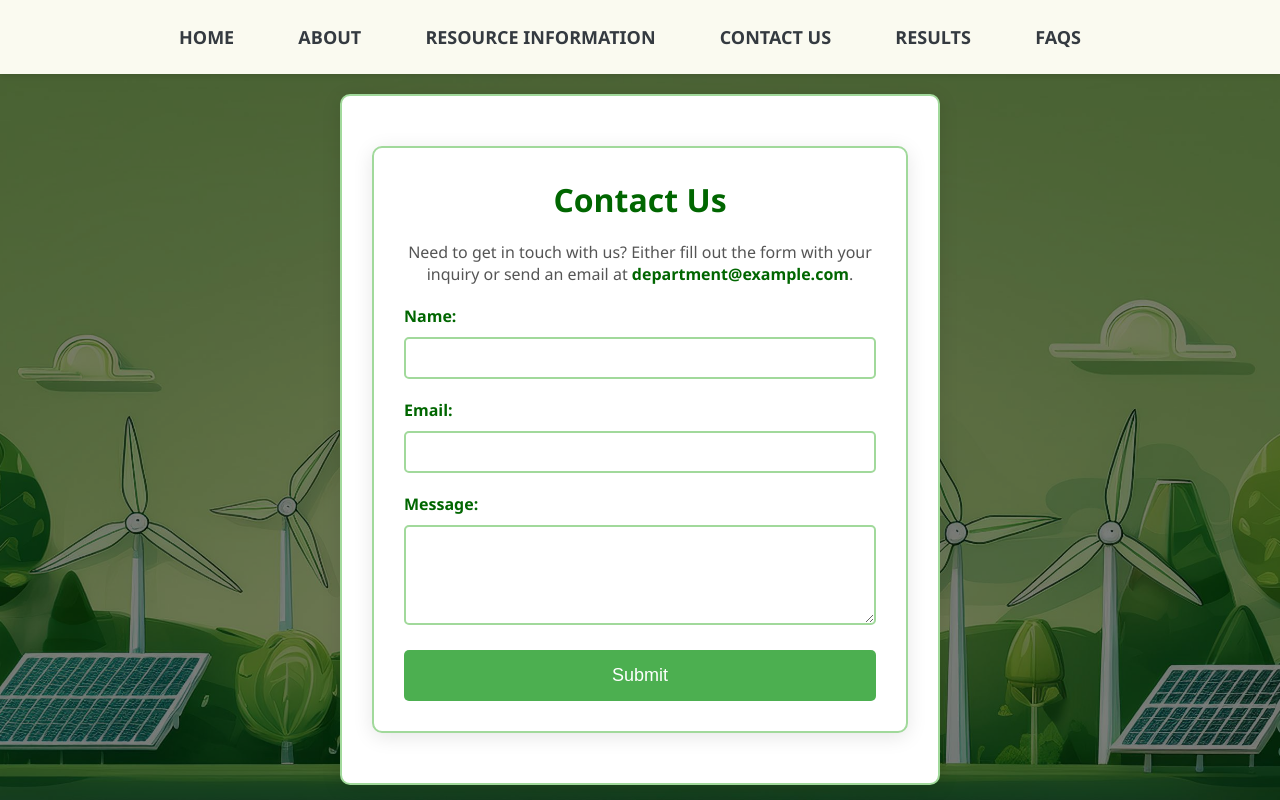
After one commit to selishaa/Optimization_tool, a Django app: page /contact/ in a window 1280 px wide. The commit adds this page. Run offline with Django 4.2, Linux system fonts and the light colour scheme; parts of the project's set-up code (start-up, migrations or seed data) failed here and were passed over.

Commit message:
added new home and contactus page

```diff
--- /dev/null
+++ b/pages/templates/contact.html
@@ -0,0 +1,145 @@
+{% extends 'base.html' %}
+
+{% block content %}
+
+<style>
+    body {
+        font-family: 'Segoe UI', Tahoma, Geneva, Verdana, sans-serif;
+        margin: 0;
+        padding: 0;
+        position: relative; /* Ensure body position is relative */
+        min-height: 100vh; /* Ensure body covers the viewport height */
+        overflow: hidden; /* Prevent scrollbars caused by pseudo-element */
+    }
+
+    /* Background image styling with dim effect */
+    body::before {
+        content: "";
+        position: fixed;
+        top: 0;
+        left: 0;
+        width: 100%;
+        height: 100%;
+        background: url('/static/images/background.jpg') no-repeat center center fixed;
+        background-size: cover;
+        z-index: -1; /* Ensure it’s behind the content */
+    }
+
+    body::after {
+        content: "";
+        position: fixed;
+        top: 0;
+        left: 0;
+        width: 100%;
+        height: 100%;
+        background: rgba(0, 0, 0, 0.5); /* Dark overlay with 50% opacity */
+        z-index: -1; /* Ensure it’s behind the content */
+    }
+
+    #content {
+        margin-top: 60px; /* Adjust this value based on the height of your navbar */
+        max-width: 600px;
+        margin: 20px auto;
+        padding: 30px;
+        background-color: #ffffff;
+        border-radius: 10px;
+        box-shadow: 0 4px 20px rgba(0, 0, 0, 0.1);
+        border: 2px solid #a1d99b;
+        position: relative; /* Ensure content is above the background */
+    }
+
+    h1 {
+        font-size: 32px;
+        margin-bottom: 20px;
+        text-align: center;
+        color: #006600;
+    }
+
+    .intro-text {
+        text-align: center;
+        font-size: 16px;
+        margin-bottom: 20px;
+        color: #555555;
+    }
+
+    .intro-text a {
+        color: #006600;
+        text-decoration: none;
+        font-weight: bold;
+    }
+
+    .intro-text a:hover {
+        text-decoration: underline;
+    }
+
+    .form-group {
+        margin-bottom: 20px;
+    }
+
+    label {
+        display: block;
+        margin-bottom: 10px;
+        font-weight: bold;
+        color: #006600;
+    }
+
+    input[type="text"],
+    input[type="email"],
+    textarea {
+        width: 100%;
+        padding: 10px;
+        border: 2px solid #a1d99b;
+        border-radius: 5px;
+        font-size: 16px;
+        box-sizing: border-box;
+        transition: border-color 0.3s ease;
+    }
+
+    input[type="text"]:focus,
+    input[type="email"]:focus,
+    textarea:focus {
+        border-color: #74c476;
+        outline: none;
+    }
+
+    /* Button styling */
+    .btn {
+        display: block;
+        width: 100%;
+        padding: 15px;
+        background-color: #4CAF50;
+        color: white;
+        border: none;
+        border-radius: 5px;
+        cursor: pointer;
+        font-size: 18px;
+        margin-top: 20px;
+        transition: background-color 0.3s ease;
+    }
+
+    .btn:hover {
+        background-color: #45a049;
+    }
+</style>
+
+<div id="content">
+    <h1>Contact Us</h1>
+    <p class="intro-text">Need to get in touch with us? Either fill out the form with your inquiry or send an email at <a href="mailto:department@example.com">department@example.com</a>.</p>
+    <form action="{% url 'your_form_submission_view' %}" method="post">
+        {% csrf_token %}
+        <div class="form-group">
+            <label for="name">Name:</label>
+            <input type="text" id="name" name="name" required>
+        </div>
+        <div class="form-group">
+            <label for="email">Email:</label>
+            <input type="email" id="email" name="email" required>
+        </div>
+        <div class="form-group">
+            <label for="message">Message:</label>
+            <textarea id="message" name="message" rows="4" required></textarea>
+        </div>
+        <button type="submit" class="btn">Submit</button>
+    </form>
+</div>
+{% endblock %}
--- a/pages/templates/navbar.html
+++ b/pages/templates/navbar.html
@@ -74,10 +74,12 @@
 
 <nav>
     <ul>
+        <li><a href="{% url 'home' %}">Home</a></li>
         <li><a href="{% url 'about' %}">About</a></li>
         <li><a href="#resource">Resource Information</a></li>
-        <li><a href="#needs">Needs Information</a></li>
+        <li><a href="{% url 'contact' %}">Contact Us</a></li>
         <li><a href="#results">Results</a></li>
+        <li><a href="#faq">FAQs</a></li>
     </ul>
 </nav>
 
--- a/pages/templates/result_page.html
+++ b/pages/templates/result_page.html
@@ -8,9 +8,9 @@
     <div id="summary" class="section">
         <h1>Summary</h1>
         <ul>
-            <li>ACS: {{ ACS }}</li>
+            <li>Annualized cost of system: {{ ACS }}</li>
             <li>Initial_cost: {{ Initial_cost }}</li>
-            <li>NPC: {{ NPC }}</li>
+            <li>Net Present Cost: {{ NPC }}</li>
             <li>CO2_emitted: {{ CO2_emitted }}</li>
             <li>HDI: {{ HDI }}</li>
             <li>Eexcess: {{ Eexcess }}</li>
--- a/pages/views.py
+++ b/pages/views.py
@@ -38,7 +38,10 @@ import base64
 
 def home_view(request, *args, **kwargs):
     print(request.user)
-    return HttpResponse("<h1>Renewable Energy</h1>") #string of HTML code
+    return render(request, 'home.html', )
+
+def contact_view(request, *args, **kwargs):
+    return render(request, 'contact.html')
 
 def about_view(request):
     my_context = {
--- a/storefront/urls.py
+++ b/storefront/urls.py
@@ -16,7 +16,7 @@ Including another URLconf
 #importing the functions from other modules urls will take the user to
 from django.contrib import admin
 from django.urls import path, include
-from pages.views import home_view, about_view, optimization_view, operations_view, plot_view, calculations_view, results_view, demographic_view, your_form_submission_view, comparison
+from pages.views import home_view, about_view, optimization_view, operations_view, plot_view, calculations_view, results_view, demographic_view, your_form_submission_view, comparison, contact_view
 
 #set up for where each url takes the user
 urlpatterns = [
@@ -30,7 +30,9 @@ urlpatterns = [
     path('optimization_tool/optimization', calculations_view, name = 'optimization'), #shows results
     path('demographic/', demographic_view, name='demographic'), #shows demographic data
     path('form_submission/', your_form_submission_view, name='your_form_submission_view'),
+
     path('comparison/', comparison, name='comparison'),
+    path('contact/', contact_view, name='contact'),
 
 
 ]
```
Also changed, not shown: pages/static/images/styles.css (+30 -0 lines), pages/templates/home.html (added, +95 -0 lines), pages/templates/optimization.html (+8 -8 lines), db.sqlite3, 1 other file.
